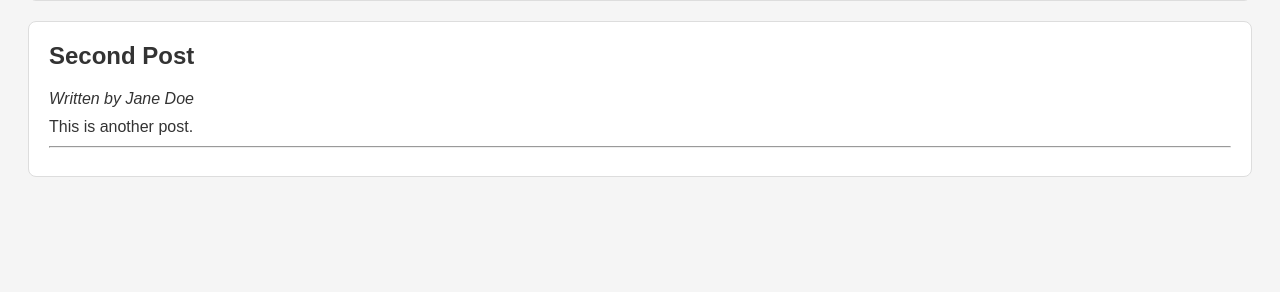
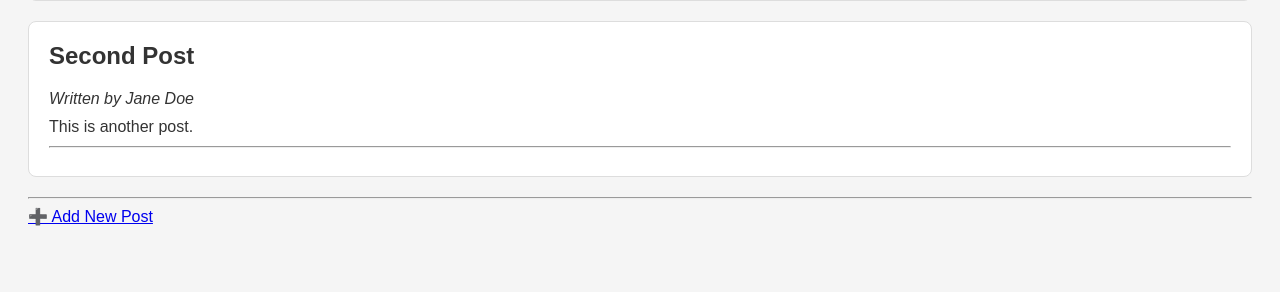
Before and after one commit to emilioquezadanavarro/basic-blog-app, a Flask app: page / in a window 1280 px wide. Shown: the part 263-555 px from the top of the page. Run offline with Flask 3, Linux system fonts and the light colour scheme.

Commit message:
Link from home to add route added

```diff
--- a/templates/index.html
+++ b/templates/index.html
@@ -18,6 +18,8 @@
         <hr>
     </div>
     {% endfor %}
+    <hr>
+    <a href="/add">➕ Add New Post</a>
 
     <!-- Show message if no posts -->
     {% if not posts %}
```
